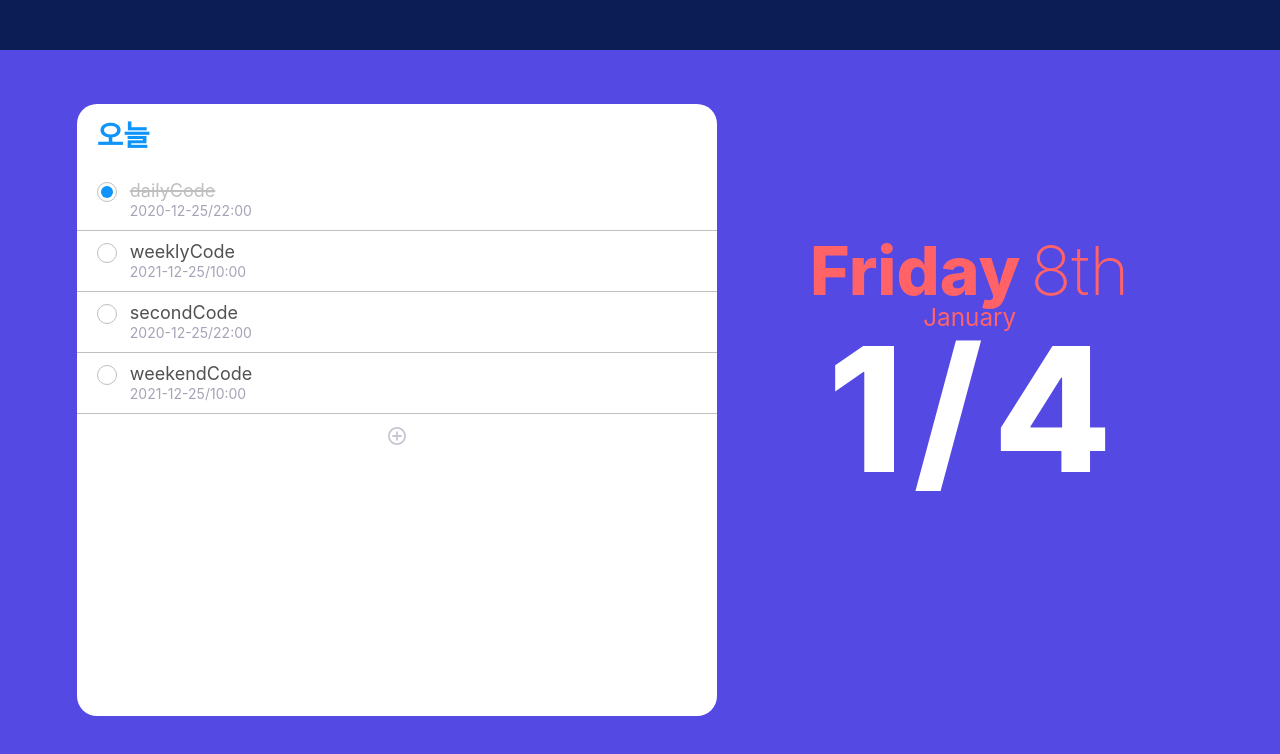
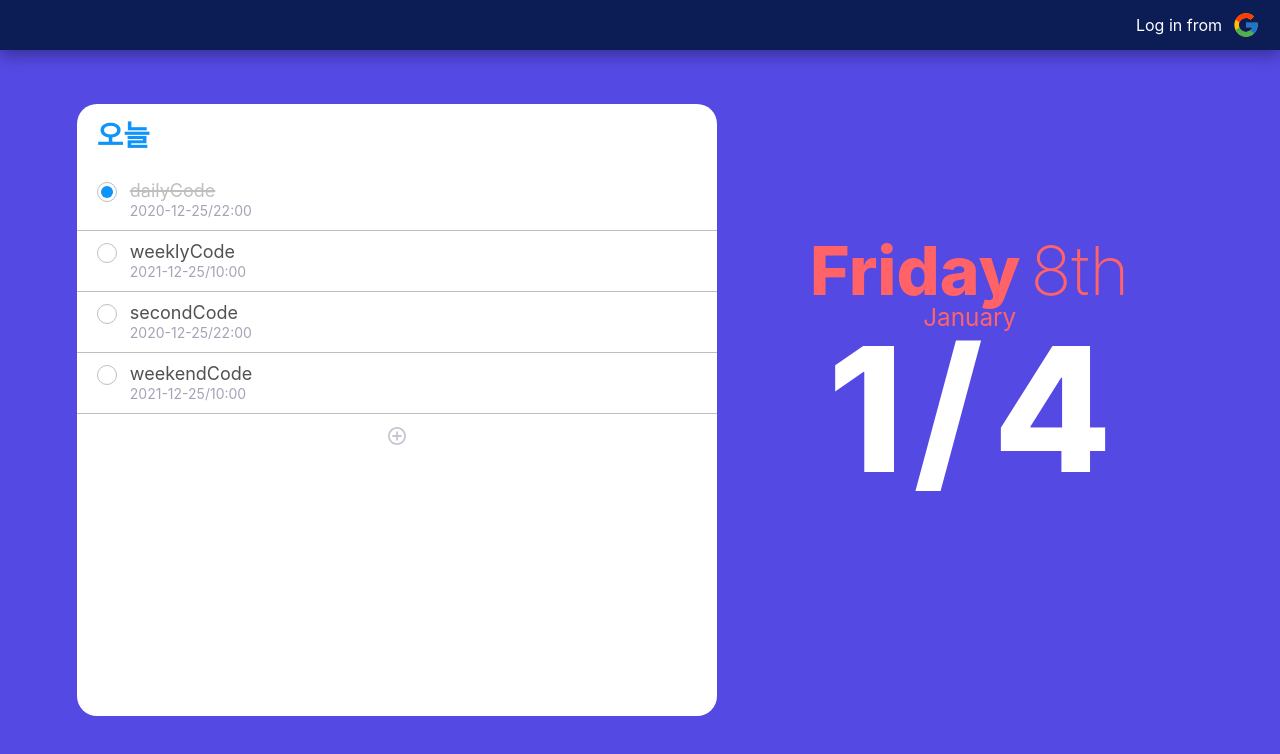
Before and after one commit to Kwon770/look-at-my-todo-web, a React (Create React App) app: page /#/ in a window 1280 px wide. Shown: the top 754 px of the page. Built offline with nearby package versions, Linux system fonts and the light colour scheme.

Commit message:
feat: Add Login Logout ui;

```diff
--- a/src/components/Router.js
+++ b/src/components/Router.js
@@ -7,7 +7,7 @@ const Router = ({ isLogin }) => (
   <HashRouter>
     <Switch>
       <Route exact path="/">
-        <Home />
+        <Home isLogin={isLogin} />
       </Route>
       <Route exact path="/rank">
         <Rank />
--- a/src/routes/Home.js
+++ b/src/routes/Home.js
@@ -2,6 +2,7 @@ import React, { useState, useEffect } from "react";
 import styled from "styled-components";
 import TodoFactory from "components/TodoFactory";
 import TodoCounter from "components/TodoCounter";
+import { FcGoogle, FcExport } from "react-icons/fc";
 
 // add visual chart
 // https://www.npmjs.com/package/easy-pie-chart-typescript
@@ -55,7 +56,7 @@ const tmpTodo = [
   },
 ];
 
-const Home = () => {
+const Home = ({ isLogin }) => {
   const [todoList, SetTodoList] = useState(tmpTodo);
   const [todoCount, setTodoCount] = useState(0);
   const [completedTodoCount, setCompletedTodoCount] = useState(0);
@@ -85,7 +86,19 @@ const Home = () => {
 
   return (
     <>
-      <Header></Header>
+      <Header>
+        <h1>{isLogin ? "Hello, USER!" : ""}</h1>
+        <HeaderRightWrapper>
+          <h1 style={{ marginRight: 10, cursor: "default" }}>
+            {isLogin ? "Log out from" : "Log in from"}
+          </h1>
+          {isLogin ? (
+            <FcExport size={28} style={{ cursor: "pointer" }} />
+          ) : (
+            <FcGoogle size={28} style={{ cursor: "pointer" }} />
+          )}
+        </HeaderRightWrapper>
+      </Header>
       <Page>
         <div style={{ position: "relative" }}>
           <TodoFactory
@@ -112,10 +125,18 @@ const RightColumnWrapper = styled.div`
   transform: translateX(-7%);
 `;
 
+const HeaderRightWrapper = styled.div`
+  ${(props) => props.theme.RowCenterAlignment};
+`;
+
 const Header = styled.div`
+  ${(props) => props.theme.RowCenterAlignment};
+  justify-content: space-between;
+  padding: 0px 20px;
   width: 100%;
   height: 50px;
   background-color: ${(props) => props.theme.deepBgColor};
+  box-shadow: rgba(0, 0, 0, 0.35) 0px 5px 15px;
 `;
 
 const Page = styled.div`
```
Also changed, not shown: 1 other file (tests, documents, lock files or other folders).
